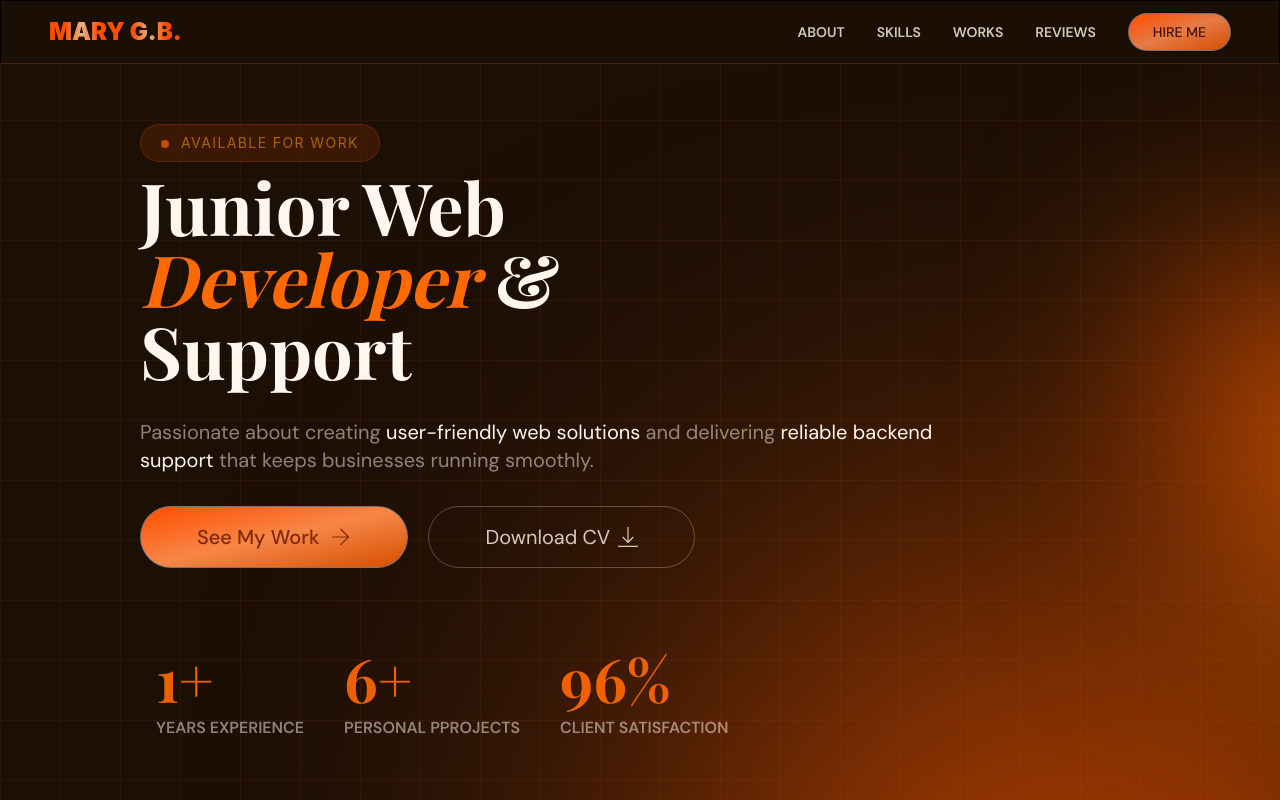
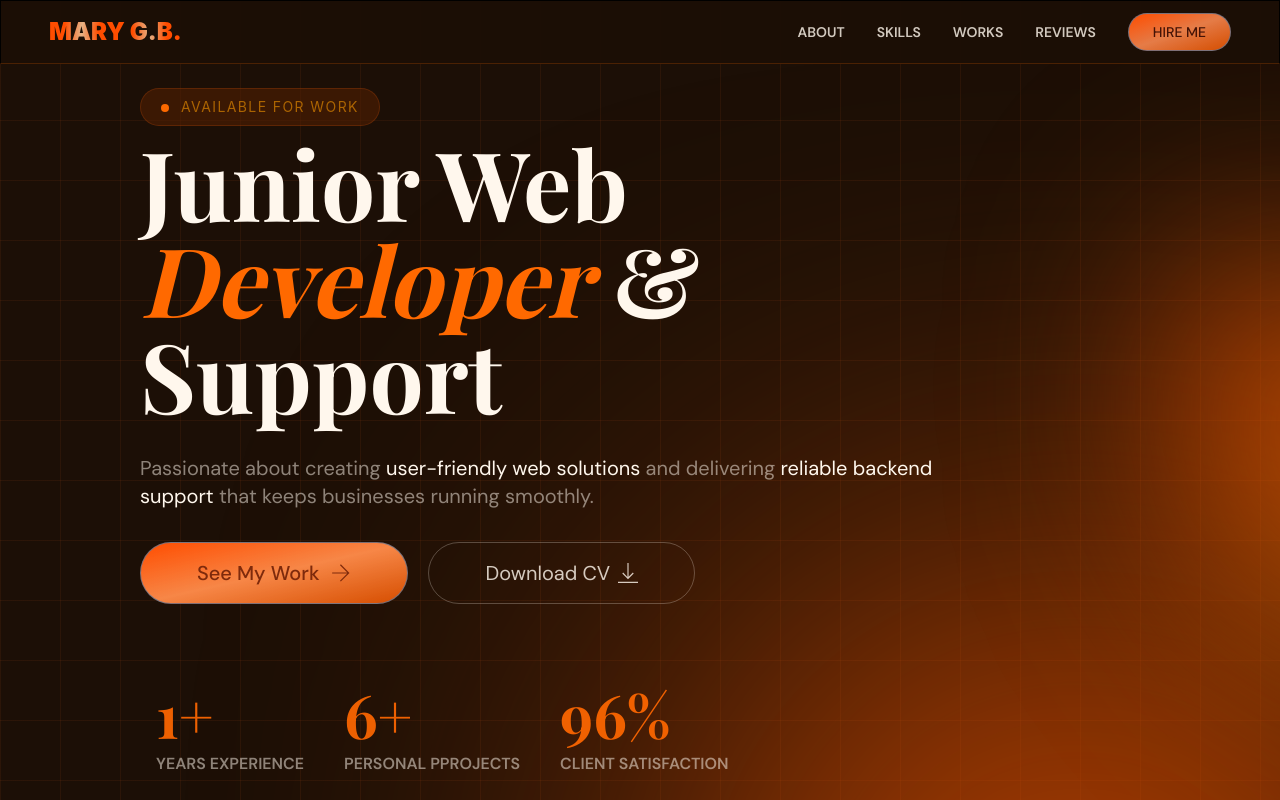
Before and after one commit to maryyygb/Portfolio, a React app in the folder frontend/: page / in a window 1280 px wide. Shown: the top 800 px of the page. Built offline with nearby package versions, Linux system fonts and the light colour scheme; the HTML template or start-up script is replaced by a standard one; a web font is replaced by a local one.

Commit message:
Frontend: Created the Call to Action Section at the bottom of the page. Needs future improvement.

```diff
--- a/frontend/src/App.jsx
+++ b/frontend/src/App.jsx
@@ -5,6 +5,7 @@ import About from "./components/About.jsx";
 import Expertise from "./components/Expertise.jsx";
 import Footer from "./components/Footer.jsx";
 import Portfolio from "./components/Portfolio.jsx";
+import Action from "./components/Action.jsx";
 
 const App = () => {
   return (
@@ -22,9 +23,8 @@ const App = () => {
       <section>
         <About />
         <Expertise />
-        <hr className="hr-line" />
         <Portfolio />
-        <hr className="hr-line" />
+        <Action />
       </section>
 
       <Footer />
--- /dev/null
+++ b/frontend/src/components/Action.jsx
@@ -0,0 +1,38 @@
+import { TfiArrowRight } from "react-icons/tfi";
+
+
+const Action = () => {
+  return (
+    <div className="relative exp-con px-10 py-24 text-center bg-[#221209] text-orange-50 overflow-hidden">
+        <div className="ac-deco1"></div>
+        <div className="ac-deco2"></div>
+      <div>
+        <div className="flex flex-col gap-10 items-center justify-center">
+          <div className="flex flex-col items-center gap-6">
+            <p className="normal-t text-xs font-bold tracking-wide text-orange-600">LET'S BUILD TOGETHER</p>
+            <h1 className="action-title text-5xl lg:text-6xl font-bold w-3/4">
+              Ready to make something <span className="italic text-orange-400">great?</span>
+            </h1>
+            <p className="normal-t text-sm w-3/4 md:w-2/4 text-orange-50/50">
+              I'm currently availble for freelance projects and full-time
+              opportunities. If you have a project in mind or just want to
+              connect, my inbox is always open.
+            </p>
+          </div>
+          <div className="normal-t grid gap-4 sm:grid-cols-2">
+            <button className="or-grad px-8 py-4 rounded-full border-1 border-slate-950/40 text-orange-950 font-bold flex gap-2 items-center hover:cursor-pointer hover:shadow-[0_0_10px_2px] hover:shadow-orange-700 hover:text-orange-900">Send Me a Message <TfiArrowRight/></button>
+            <button className="px-8 py-4 rounded-full border-1 border-orange-50/50 font-bold hover:cursor-pointer hover:cursor-pointer hover:shadow-[0_0_10px_2px] hover:shadow-slate-500">Check My LinkedIn</button>
+          </div>
+          <div className="normal-t text-xs">
+            <p className="reach-d text-orange-50/50 font-semibold">
+              Or reach me directly at{" "}
+              <span className="font-bold text-orange-500 italic">basilio.marygrace.eviota@gmail.com</span>
+            </p>
+          </div>
+        </div>
+      </div>
+    </div>
+  );
+};
+
+export default Action;
--- a/frontend/src/components/Front.jsx
+++ b/frontend/src/components/Front.jsx
@@ -11,7 +11,7 @@ const Front = () => {
           <div className="active-dot-mobile sm:w-2 sm:h-2 text-center sm:mt-[1px] mr-1"></div>
           AVAILABLE FOR WORK
         </div>
-        <h1 className="role text-5xl font-bold sm:text-6xl lg:text-7xl xl:text-10xl lg:w-[60%] w-[90%] text-orange-50">
+        <h1 className="role text-5xl font-bold sm:text-6xl lg:text-8xl xl:text-11xl lg:w-[60%] w-[90%] text-orange-50">
           Junior Web <span className="text-orange-500 italic">Developer</span> &
           Support
         </h1>
@@ -25,13 +25,13 @@ const Front = () => {
         <div className="normal-t text-orange-900 text-sm flex flex-row gap-2 sm:gap-5 sm:text-2xl sm:mt-6 mt-4">
           <a
             href=""
-            className="or-grad text-xs px-4 py-2 bg-amber-500 rounded-full border-solid border-1 border-slate-500/80 border-dark sm:px-14 sm:py-4 sm:text-xl lg:text-xl font-medium flex items-center gap-3"
+            className="or-grad text-xs px-4 py-2 bg-amber-500 rounded-full border-solid border-1 border-slate-500/80 border-dark sm:px-14 sm:py-4 sm:text-xl lg:text-xl font-medium flex items-center gap-3 hover:cursor-pointer hover:shadow-[0_0_10px_2px] hover:shadow-orange-800"
           >
             See My Work <TfiArrowRight />
           </a>
           <a
             href=""
-            className="text-xs px-4 py-2 sm:px-14 sm:py-4 sm:text-xl lg:text-xl text-orange-50/80 rounded-full border-solid border-1 border-orange-50/25 z-40 flex gap-2 items-center"
+            className="text-xs px-4 py-2 sm:px-14 sm:py-4 sm:text-xl lg:text-xl text-orange-50/80 rounded-full border-solid border-1 border-orange-50/25 z-40 flex gap-2 items-center hover:cursor-pointer hover:shadow-[0_0_10px_2px] hover:shadow-slate-500"
           >
             Download CV <TfiDownload />
           </a>
--- a/frontend/src/components/Navbar.jsx
+++ b/frontend/src/components/Navbar.jsx
@@ -16,7 +16,7 @@ const Navbar = () => {
                 <p className='cursor-pointer hover:underline-orange-500/50 hover:underline-offset-2'><a href="#">SKILLS</a></p>
                 <p className='cursor-pointer hover:underline-orange-500/50 hover:underline-offset-2'><a href="#">WORKS</a></p>
                 <p className='cursor-pointer hover:underline-orange-500/50 hover:underline-offset-2'><a href="#">REVIEWS</a></p>
-                <p className="cursor-pointer text-orange-950 or-grad px-6 py-2 rounded-full border-solid border-1 border-slate-500/80 w-[30%] text-center font-medium"><a href="#">HIRE ME</a></p>
+                <p className="cursor-pointer text-orange-950 or-grad px-6 py-2 rounded-full border-solid border-1 border-slate-500/80 w-[30%] text-center font-medium hover:cursor-pointer hover:shadow-[0_0_10px_2px] hover:shadow-orange-500"><a href="#">HIRE ME</a></p>
             </div>
 
             <button className='cursor-pointer text-lg text-orange-400/80 sm:hidden'
--- a/frontend/src/components/Portfolio.jsx
+++ b/frontend/src/components/Portfolio.jsx
@@ -2,7 +2,7 @@ import img from "../assets/img.jpg";
 
 const Portfolio = () => {
   return (
-    <div className="relative bg-[#221209] text-orange-50 py-4 pb-20 px-8 lg:px-20">
+    <div className="exp-con relative bg-[#221209] text-orange-50 py-4 pb-20 px-8 lg:px-20">
       <div className="flex flex-col gap-8">
         <div className="exp-div-one pt-10">
           <h4 className="sec-titles-format">PORTFOLIO</h4>
--- a/frontend/src/index.css
+++ b/frontend/src/index.css
@@ -50,6 +50,33 @@
         box-shadow: 100px 100px 100px rgb(255, 123, 0);
     }
 
+    .ac-deco1 {
+        z-index: 0;
+        position: absolute;
+        right: 1px;
+        bottom: 0px;
+
+        width: 400px;
+        height: 200px;
+        background: radial-gradient(circle, rgba(255, 123, 0, 0.832), rgba(255, 94, 0, 0.832), rgba(219, 69, 0, 0.832), rgba(176, 56, 0, 0.832), #542910, #221209);
+        border-radius: 100%;
+        filter: blur(100px)
+    }
+
+    .ac-deco2 {
+        z-index: 0;
+        position: absolute;
+        left: 0;
+        top: 0;
+
+
+        width: 300px;
+        height: 200px;
+        background: radial-gradient(circle, rgba(255, 123, 0, 0.832), rgba(255, 94, 0, 0.832), rgba(219, 69, 0, 0.832), rgba(176, 56, 0, 0.832), #542910, #221209);
+        border-radius: 100%;
+        filter: blur(100px)
+    }
+
     .about-me-deco {
         @apply bg-orange-500 absolute inset-x-0 -bottom-45;
         height: 100px;
@@ -98,7 +125,7 @@
         font-style: normal;
     }
 
-    .exp-num, .about-title, .exper-title {
+    .exp-num, .about-title, .exper-title, .action-title {
         font-family: "Playfair Display", serif;
         font-optical-sizing: auto;
     }
@@ -168,6 +195,11 @@
         rounded-full;
         background: rgba(109, 36, 0, 0.726);
     }
+
+    /* ACTION */
+    .reach-d {
+        font-family: monospace;
+    }
 }
 
 @keyframes active {
```
